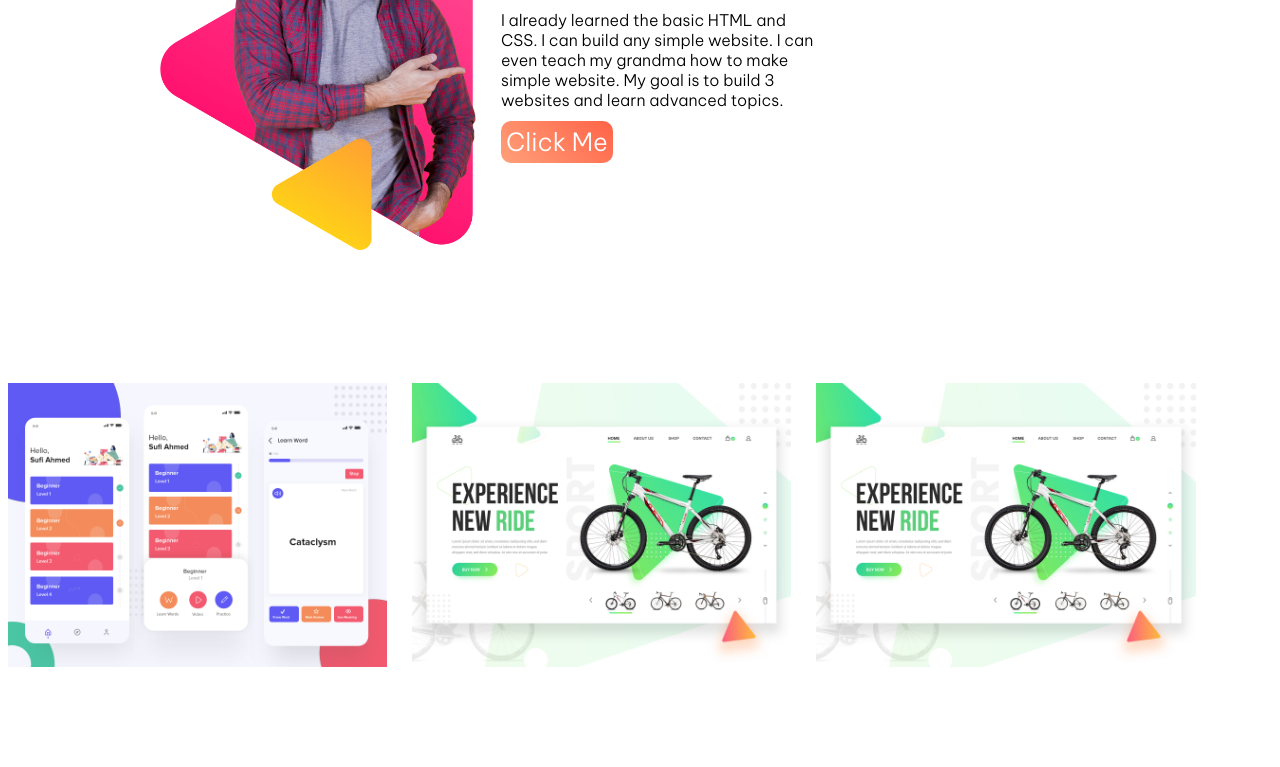
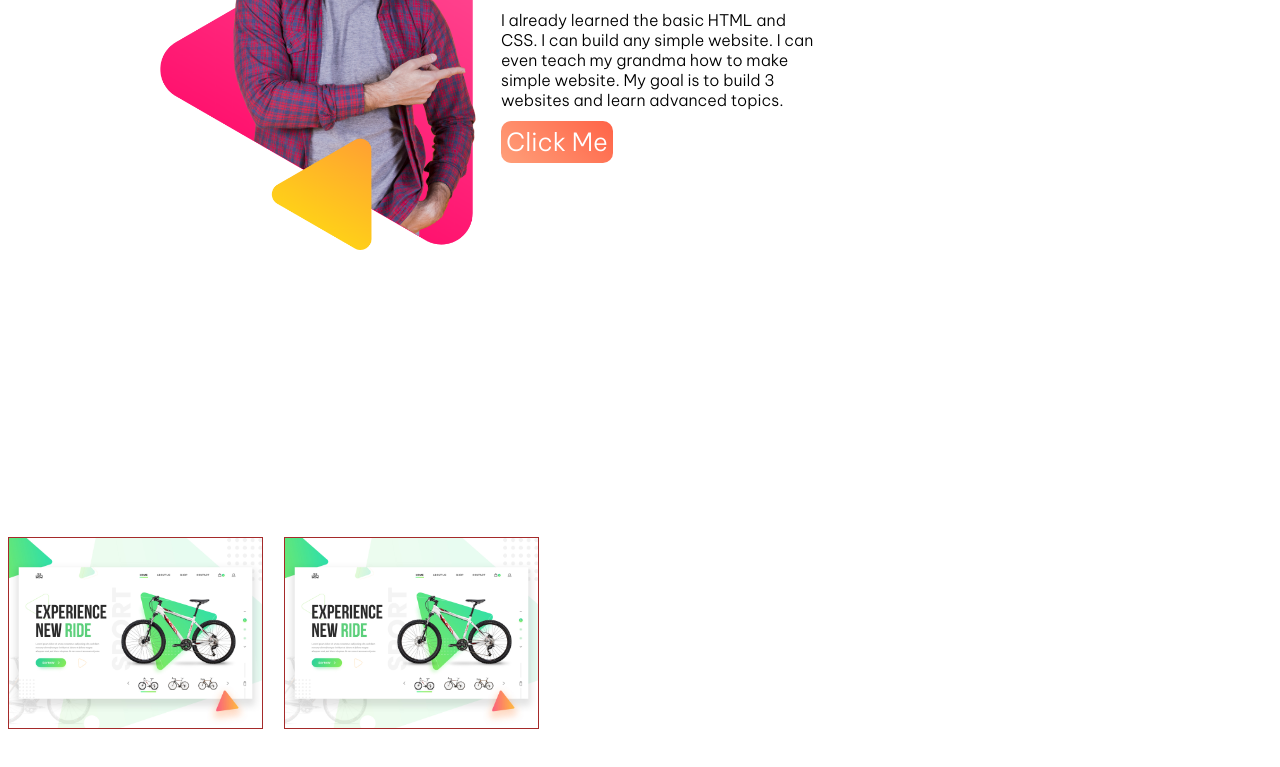
Before and after one commit to shahjalalcss/finalsite, a plain HTML site: page index.html in a window 1280 px wide. Shown: the part 725-1492 px from the top of the page. Drawn offline with Linux system fonts and the light colour scheme.

Commit message:
checkout

```diff
--- a/index.html
+++ b/index.html
@@ -42,10 +42,10 @@
           </div>
       </section>
 
-      <section>
-            <img class="portfolio" src="images/latest-work/work-1.png" alt="">
+      <section class="right-left">
+            <img class="portfolio one" src="images/latest-work/work-1.png" alt="">
             <img class="portfolio" src="images/latest-work/work-2.jpg" alt="">
-            <img class="portfolio" src="images/latest-work/work-2.jpg" alt="">
+            <img class="portfolio last" src="images/latest-work/work-2.jpg" alt="">
 
       </section>
 </body>
--- a/style.css
+++ b/style.css
@@ -75,7 +75,16 @@ a{
 
 .portfolio{
     float: left;
-    width: 30%;
-    margin-right: 25px;
-    margin-top: 100px;
+    width: 20%;
+    margin-right:11px ;
+    margin-left: 0px;
+    margin-top: 254px;
+    border:1px solid brown;
 }
+
+.one{
+    margin-left: -297px;
+}
+.last{
+    margin-left: 10px;
+}
```
